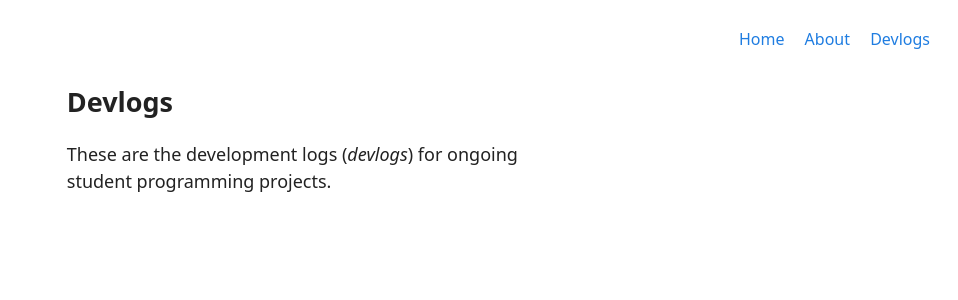
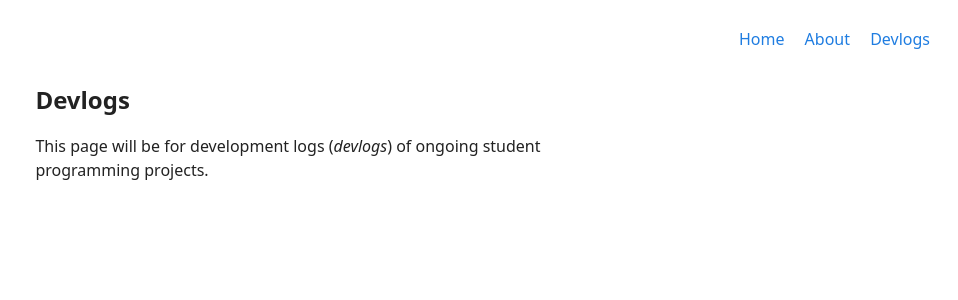
Before and after one commit to cspablocortez/cspablocortez.github.io, a Jekyll site: the page built from devlogs.md, in a window 1280 px wide. Shown: the top 300 px of the page, without its empty margins (322-1280 px from the left). Built offline with Jekyll 4.4.1, drawn with Linux system fonts in a browser that asks for light colours.

```diff
--- a/_config.yml
+++ b/_config.yml
@@ -1,2 +1,5 @@
+markdown: kramdown
+highlighter: rouge
 
-highlighter: rouge
+kramdown:
+  syntax_highlighter: rouge
--- a/_layouts/default.html
+++ b/_layouts/default.html
@@ -4,7 +4,7 @@
     <meta charset="UTF-8">
     <meta name="viewport" content="width=device-width, initial-scale=1.0">
     <title>{{ page.title }}</title>
-    <link rel="stylesheet" href="/assets/css/style.css">
+    <link rel="stylesheet" href="/assets/css/custom.css">
     <link rel="stylesheet" href="/assets/css/monokai.css">
 </head>
 <body>
--- a/assets/css/style.css
+++ b/assets/css/custom.css
@@ -60,31 +60,35 @@ nav a {
     color: #6e6e73;
 }
 
-.highlight, .code {
-    padding: 1px 15px;
-    /* background-color: var(--code-background-color); */
-    /* color: var(--code-color); */
-    border-radius: 3px;
-/*    margin-block-start: 1em;*/
-/*    margin-block-end: 1em;*/
-    overflow-x: auto;
+pre.highlight {
+    word-wrap: break-word;
+    border: 1px solid #ddd;
+    border-radius: 4px;
+    display: block;
+    font-size: 13px;
+    line-height: 1.428571429;
+    margin: 0 0 10px;
+    overflow: auto;
+    padding: 12px;
+    -o-tab-size: 2;
+    tab-size: 2;
+    word-break: break-all;
 }
 
-.highlight pre {
-    padding: 1rem;
+.language-plaintext {
+    background-color: #f9f2f4;
+    border-radius: 4px;
+    color: #c7254e;
+    font-size: 95%;
+    padding: 2px 4px;
+}
+
+.language-console {
+    color: white;
 }
 
 /* Responsive Design */
 
-.container {
-    margin: 0 auto;
-    display: flex;
-    justify-content: flex-start;
-    align-items: flex-start;
-    flex-direction: row;
-    flex-wrap: wrap;
-    line-height: 1.5;
-}
 
 /* Elements */
 
@@ -108,12 +112,18 @@ blockquote {
 }
 
 /* Larger than phablet */
-@media (min-width: 750px) {
+@media (min-width: 650px) {
 
-    .container {
-        max-width: 55%;
-        font-size: 1.125rem;
-    }
+.container {
+    margin: 0 auto;
+    display: flex;
+    justify-content: flex-start;
+    align-items: flex-start;
+    flex-direction: row;
+    flex-wrap: wrap;
+    line-height: 1.5;
+    max-width: 50%;
+}
 
 }
 
@@ -121,6 +131,6 @@ blockquote {
 @media (min-width: 1024px) {
 
     .container {
-        max-width: 40%;
+        max-width: 45%;
     }
 }
--- a/devlogs.md
+++ b/devlogs.md
@@ -4,4 +4,4 @@ title: Devlogs
 author: Pablo E. Cortez
 ---
 
-These are the development logs (*devlogs*) for ongoing student programming projects.
+This page will be for development logs (*devlogs*) of ongoing student programming projects.
```
Also changed, not shown: _posts/2024-07-20-flexbox.md (+14 -0 lines), _posts/2024-07-20-little-alchemy-devlog.md (+1 -1 lines), _posts/2024-07-21-usaco-java-boilerplate.md (added, +151 -0 lines).
